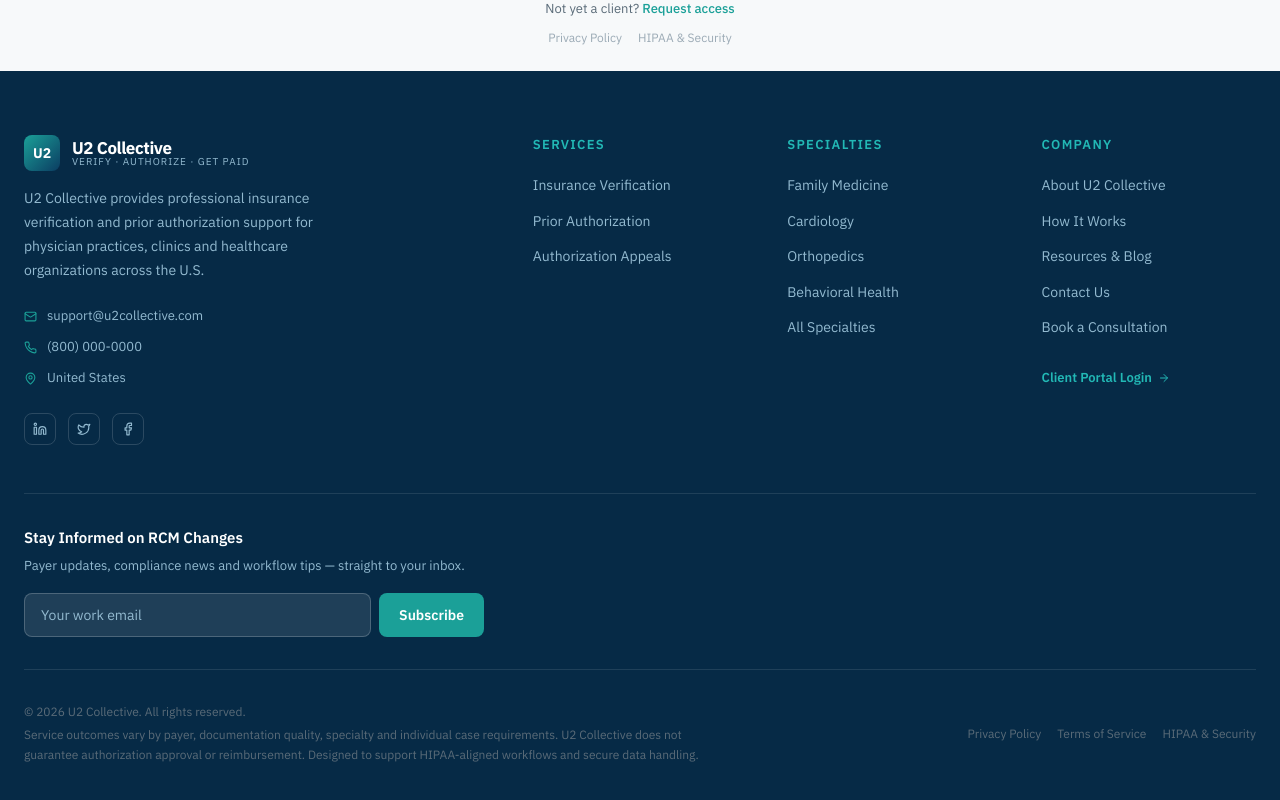
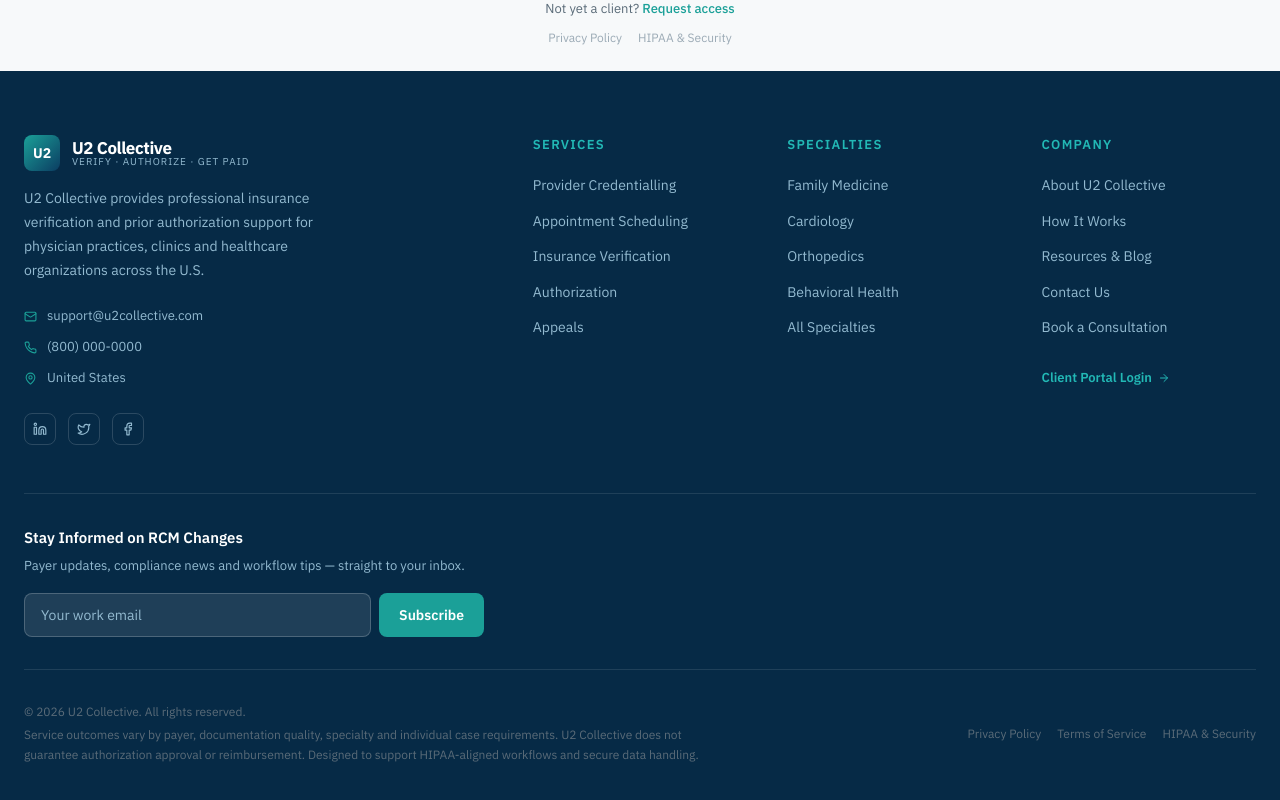
Before and after one commit to aliayyoub580-cmd/-U2-Collective, a React (Vite) app: page /login in a window 1280 px wide. Shown: the part 720-1520 px from the top of the page. Built offline with nearby package versions, Linux system fonts and the light colour scheme; no server answers.

Commit message:
Update Header services dropdown, add ScrollToTop route listener, remove ServiceOverviewSection, update Monthly Eligibility Checks metric to 1000+

```diff
--- a/src/App.tsx
+++ b/src/App.tsx
@@ -5,6 +5,7 @@ import AdminLayout from '@/layouts/AdminLayout'
 import ClientLayout from '@/layouts/ClientLayout'
 import AuthGuard from '@/components/auth/AuthGuard'
 import PageLoader from '@/components/ui/PageLoader'
+import ScrollToTop from '@/components/ui/ScrollToTop'
 import { authService } from '@/services/auth.service'
 
 // ── Public pages ──────────────────────────────────────────────────────────────
@@ -51,6 +52,7 @@ export default function App() {
 
   return (
     <Suspense fallback={<PageLoader />}>
+      <ScrollToTop />
       <Routes>
         {/* ── Public website ─────────────────────────────────────────────── */}
         <Route element={<PublicLayout />}>
--- a/src/components/public/Footer.tsx
+++ b/src/components/public/Footer.tsx
@@ -2,9 +2,11 @@ import { Link } from 'react-router-dom'
 import { Mail, Phone, MapPin, Twitter, Linkedin, Facebook, ArrowRight } from 'lucide-react'
 
 const SERVICES = [
+  { label: 'Provider Credentialling', href: '/services/provider-credentialling' },
+  { label: 'Appointment Scheduling', href: '/services/appointment-scheduling' },
   { label: 'Insurance Verification', href: '/services/insurance-verification' },
-  { label: 'Prior Authorization', href: '/services/prior-authorization' },
-  { label: 'Authorization Appeals', href: '/services/appeals' },
+  { label: 'Authorization', href: '/services/prior-authorization' },
+  { label: 'Appeals', href: '/services/appeals' },
 ]
 
 const SPECIALTIES = [
--- a/src/components/public/Header.tsx
+++ b/src/components/public/Header.tsx
@@ -3,7 +3,7 @@ import { Link, NavLink } from 'react-router-dom'
 import { motion, AnimatePresence } from 'framer-motion'
 import {
   Menu, X, ChevronDown, Shield, CheckCircle, FileText,
-  LogIn, Stethoscope, Building2, Users, BookOpen,
+  LogIn, Stethoscope, Building2, BookOpen, UserCheck, Calendar,
 } from 'lucide-react'
 import Button from '@/components/ui/Button'
 import { cn } from '@/utils/cn'
@@ -12,9 +12,11 @@ const NAV_ITEMS = [
   {
     label: 'Services',
     children: [
+      { label: 'Provider Credentialling', href: '/services/provider-credentialling', icon: UserCheck, desc: 'Payer enrollment & primary verification' },
+      { label: 'Appointment Scheduling', href: '/services/appointment-scheduling', icon: Calendar, desc: 'Patient scheduling & intake' },
       { label: 'Insurance Verification', href: '/services/insurance-verification', icon: CheckCircle, desc: 'Real-time eligibility and benefits' },
-      { label: 'Prior Authorization', href: '/services/prior-authorization', icon: Shield, desc: 'End-to-end auth management' },
-      { label: 'Authorization Appeals', href: '/services/appeals', icon: FileText, desc: 'Denial management and appeals' },
+      { label: 'Authorization', href: '/services/prior-authorization', icon: Shield, desc: 'End-to-end auth management' },
+      { label: 'Appeals', href: '/services/appeals', icon: FileText, desc: 'Denial management and appeals' },
     ],
   },
   {
@@ -33,10 +35,7 @@ const NAV_ITEMS = [
   },
   {
     label: 'About',
-    children: [
-      { label: 'About U2 Collective', href: '/about', icon: Building2, desc: 'Our mission and team' },
-      { label: 'Our Team', href: '/about#team', icon: Users, desc: 'Meet your specialists' },
-    ],
+    href: '/about',
   },
   {
     label: 'Resources',
@@ -140,7 +139,7 @@ export default function Header() {
                         animate={{ opacity: 1, y: 0, scale: 1 }}
                         exit={{ opacity: 0, y: 8, scale: 0.97 }}
                         transition={{ duration: 0.15, ease: 'easeOut' }}
-                        className="absolute top-full left-0 mt-2 w-72 bg-white rounded-xl shadow-xl border border-[#DCE5EA] overflow-hidden"
+                        className="absolute top-full left-0 mt-2 w-80 bg-white rounded-xl shadow-xl border border-[#DCE5EA] overflow-hidden"
                         role="menu"
                       >
                         {item.children.map((child) => (
--- a/src/components/public/MetricsSection.tsx
+++ b/src/components/public/MetricsSection.tsx
@@ -15,7 +15,7 @@ const METRICS = [
     note: 'Sample placeholder — update with actual data',
   },
   {
-    value: '500+',
+    value: '1000+',
     label: 'Monthly Eligibility Checks',
     note: 'Sample placeholder — update with actual data',
   },
--- /dev/null
+++ b/src/components/ui/ScrollToTop.tsx
@@ -0,0 +1,26 @@
+import { useEffect } from 'react'
+import { useLocation } from 'react-router-dom'
+
+export default function ScrollToTop() {
+  const { pathname, hash } = useLocation()
+
+  useEffect(() => {
+    if (hash) {
+      // Allow lazy-loaded component content to mount before scrolling to hash target
+      const timer = setTimeout(() => {
+        const id = hash.replace('#', '')
+        const element = document.getElementById(id)
+        if (element) {
+          element.scrollIntoView({ behavior: 'smooth' })
+        } else {
+          window.scrollTo(0, 0)
+        }
+      }, 50)
+      return () => clearTimeout(timer)
+    } else {
+      window.scrollTo(0, 0)
+    }
+  }, [pathname, hash])
+
+  return null
+}
--- a/src/pages/public/HomePage.tsx
+++ b/src/pages/public/HomePage.tsx
@@ -2,7 +2,6 @@ import { Helmet } from 'react-helmet-async'
 import HeroSection from '@/components/public/HeroSection'
 import MedCareServicesAccordionSection from '@/components/public/MedCareServicesAccordionSection'
 import PainPointsSection from '@/components/public/PainPointsSection'
-import ServiceOverviewSection from '@/components/public/ServiceOverviewSection'
 import HowItWorksSection from '@/components/public/HowItWorksSection'
 import WhyChooseSection from '@/components/public/WhyChooseSection'
 import TrustedPlatformsMarquee from '@/components/public/TrustedPlatformsMarquee'
@@ -42,7 +41,6 @@ export default function HomePage() {
       <HeroSection />
       <MedCareServicesAccordionSection />
       <PainPointsSection />
-      <ServiceOverviewSection />
       <HowItWorksSection />
       <WhyChooseSection />
       <TrustedPlatformsMarquee />
```
